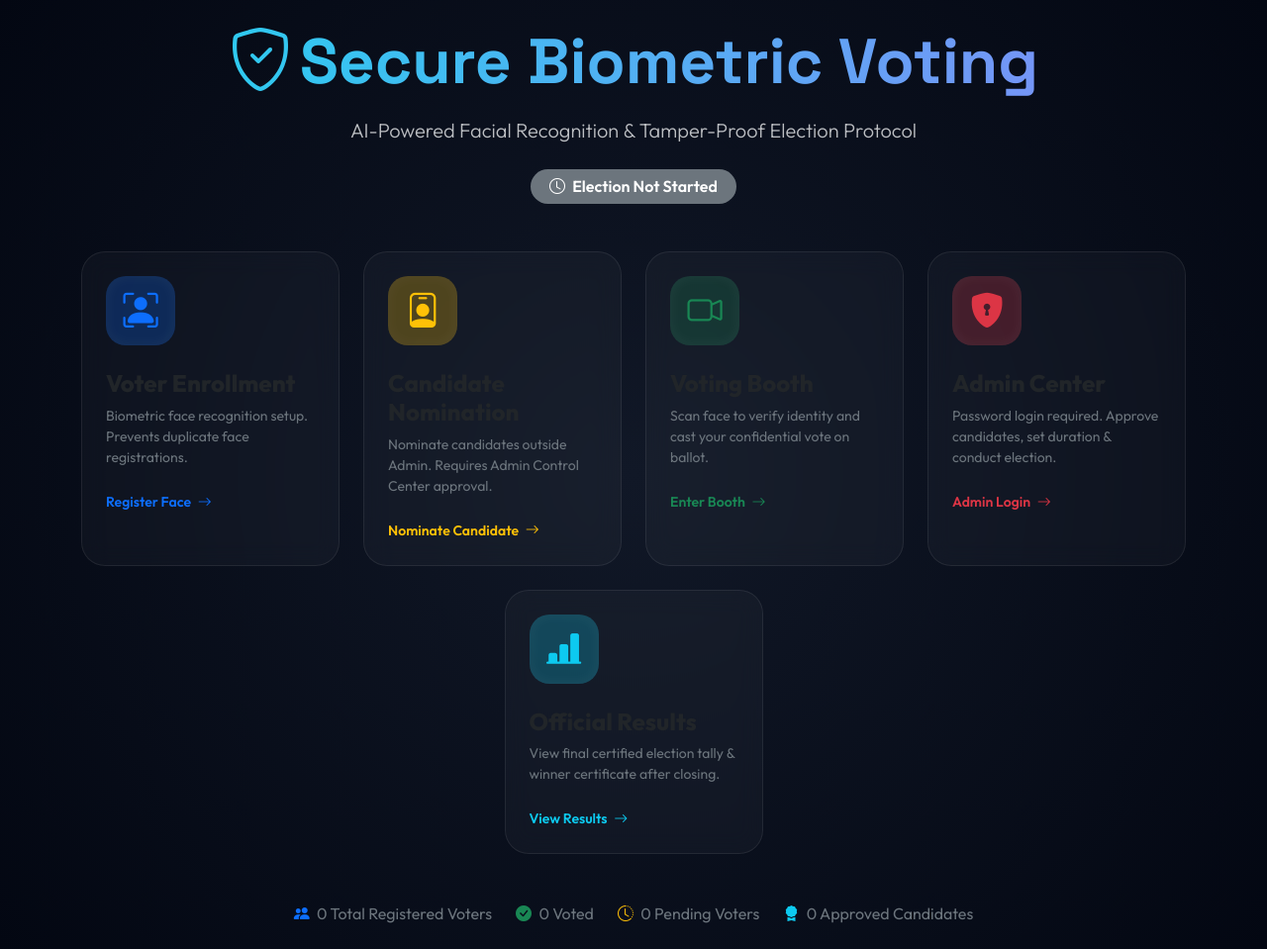
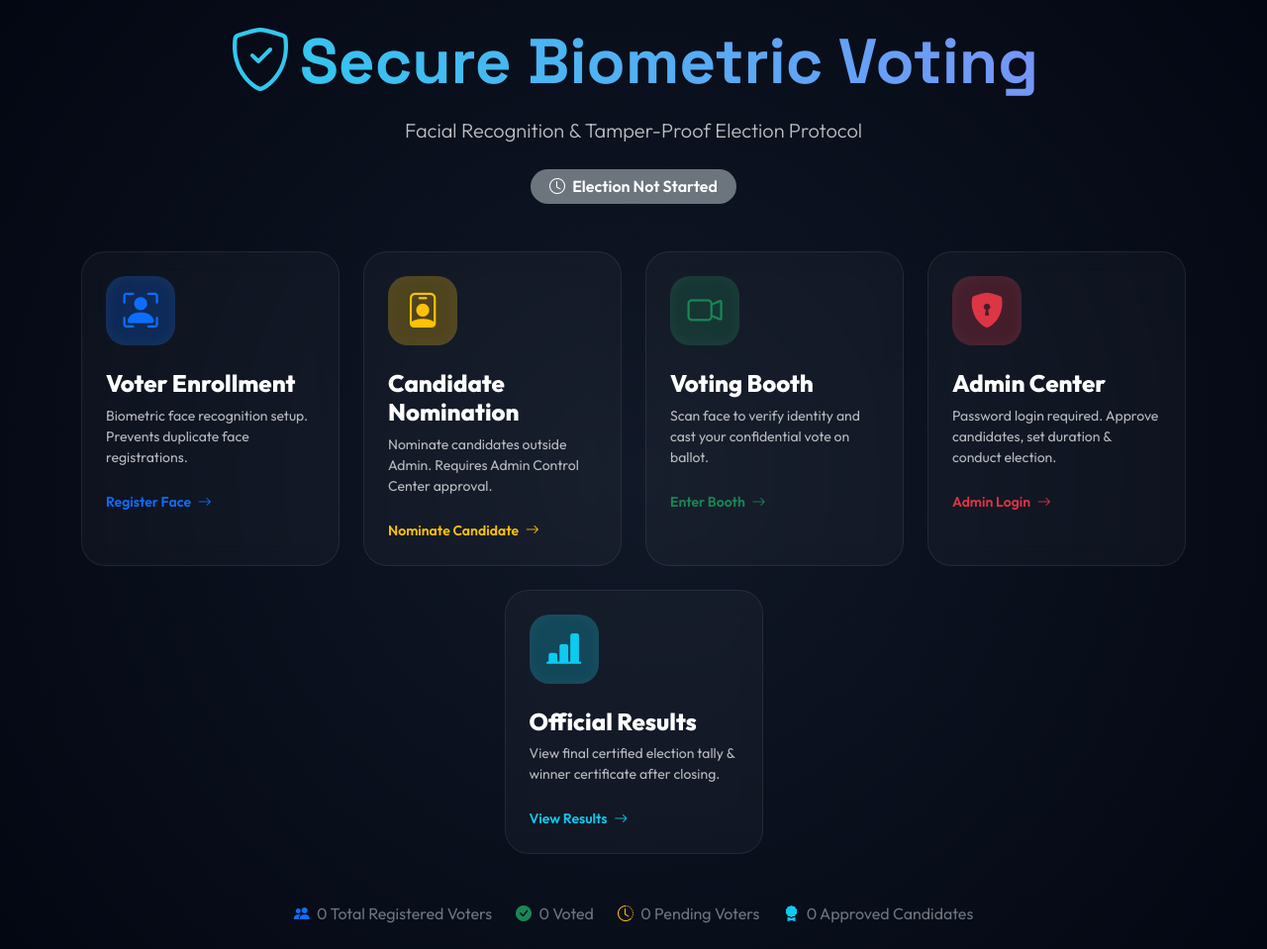
Before and after one commit to 24x01a05at-pixel/BiometricVoteProject, a Flask app: page / in a window 1280 px wide. Shown: the whole page at 99% size. Run offline with Flask 3, Linux system fonts and the light colour scheme; data that the repository does not hold is empty; some libraries are stand-ins or nearby versions.

Commit message:
Improve text readability on home screen cards, remove AI-Powered prefix

```diff
--- a/templates/home.html
+++ b/templates/home.html
@@ -52,6 +52,12 @@
             margin-bottom: 1.5rem;
             box-shadow: inset 0 0 15px rgba(255,255,255,0.05);
         }
+        .feature-card h4 {
+            color: #ffffff !important;
+        }
+        .feature-card p {
+            color: rgba(255, 255, 255, 0.7) !important;
+        }
     </style>
 </head>
 <body class="d-flex flex-column justify-content-between py-4">
@@ -60,7 +66,7 @@
         <!-- Header Banner -->
         <div class="mb-5">
             <h1 class="display-3 hero-title mb-3"><i class="bi bi-shield-check me-2"></i>Secure Biometric Voting</h1>
-            <p class="lead text-light opacity-75">AI-Powered Facial Recognition & Tamper-Proof Election Protocol</p>
+            <p class="lead text-light opacity-75">Facial Recognition & Tamper-Proof Election Protocol</p>
 
             <div class="mt-4">
                 {% if state.status == 'NOT_STARTED' %}
```
